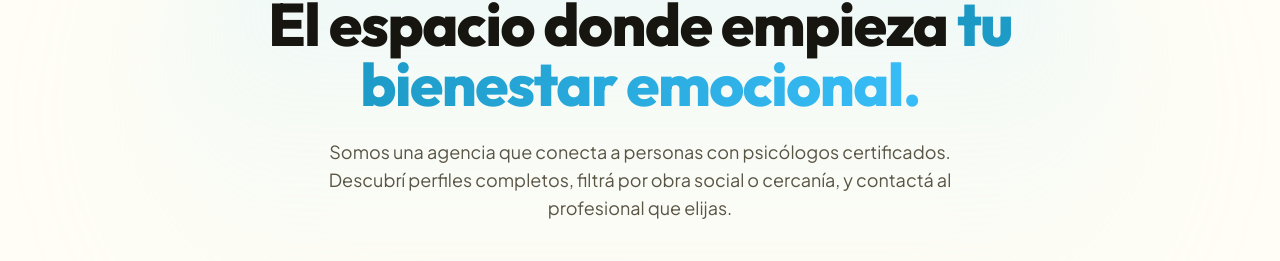
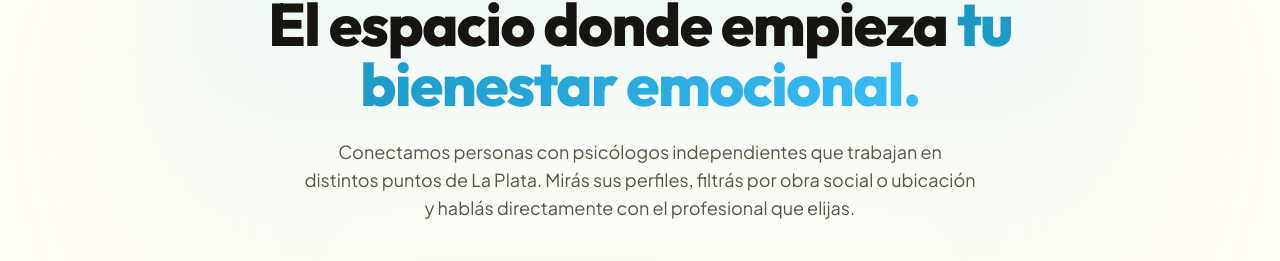
Before and after one commit to garridomartin/red-psi, a Next.js app: page / in a window 1280 px wide. Shown: the part 220-481 px from the top of the page. Built offline with nearby package versions, Linux system fonts and the light colour scheme; no server answers; the database is empty.

Commit message:
[feature] intro

```diff
--- a/src/app/page.tsx
+++ b/src/app/page.tsx
@@ -51,9 +51,9 @@ export default function HomePage() {
 
                         {/* Subtitle */}
                         <p className='text-base sm:text-lg text-neutral-600 dark:text-neutral-300 max-w-2xl mx-auto leading-relaxed'>
-                            Somos una agencia que conecta a personas con psicólogos certificados.
-                            Descubrí perfiles completos, filtrá por obra social o cercanía, y
-                            contactá al profesional que elijas.
+                            Conectamos personas con psicólogos independientes que trabajan en
+                            distintos puntos de La Plata. Mirás sus perfiles, filtrás por obra
+                            social o ubicación y hablás directamente con el profesional que elijas.
                         </p>
 
                         {/* Call To Actions */}
```
